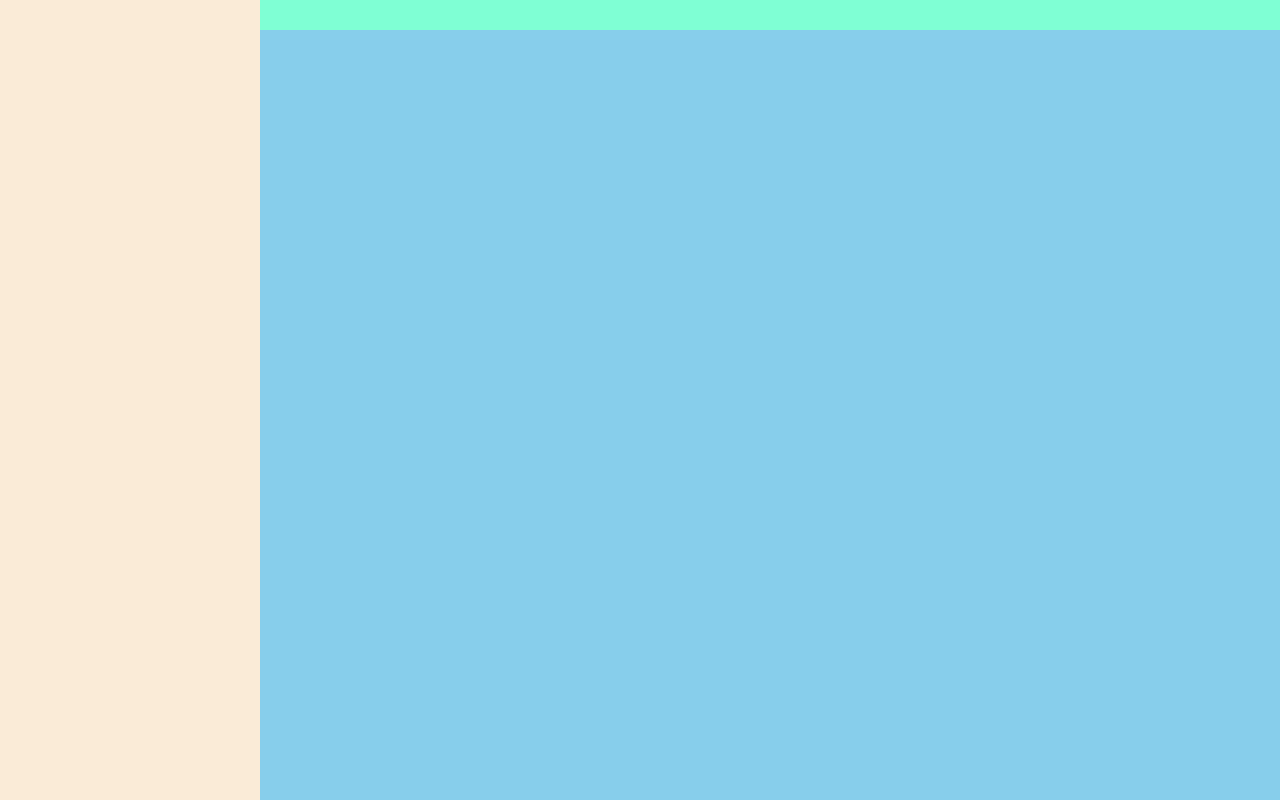
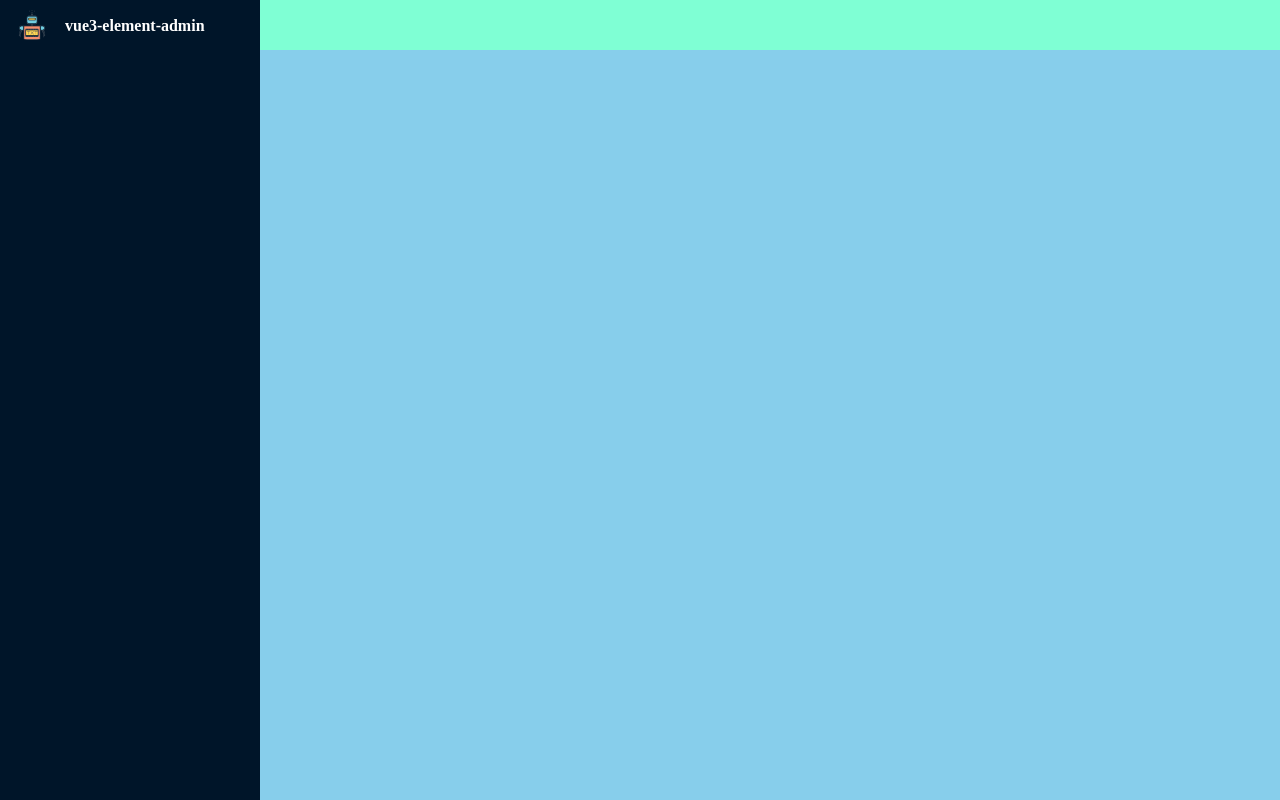
Before and after one commit to pete-li/vue3-element-admin, a Vue app: page / in a window 1280 px wide. Built offline with nearby package versions, Linux system fonts and the light colour scheme.

Commit message:
feat: logo component

```diff
--- a/src/views/layout/index.vue
+++ b/src/layout/index.vue
@@ -1,7 +1,9 @@
 <template>
   <div class="container">
     <!-- 侧边栏 -->
-    <div class="layout_slider"></div>
+    <div class="layout_slider">
+      <logo></logo>
+    </div>
     <!-- 顶部导航栏 -->
     <div class="layout_tabbar"></div>
     <!-- 内容展示区域 -->
@@ -9,7 +11,9 @@
   </div>
 </template>
 
-<script setup lang="ts"></script>
+<script setup lang="ts">
+import logo from '@/layout/logo/index.vue'
+</script>
 
 <style lang="scss" scoped>
 .container {
@@ -19,7 +23,7 @@
   .layout_slider {
     width: $base-menu-width;
     height: 100vh;
-    background-color: antiquewhite;
+    background-color: $base-menu-background;
   }
 
   .layout_tabbar {
@@ -34,7 +38,7 @@
     position: absolute;
     width: calc(100% - $base-menu-width);
     height: calc(100% - $base-tabbar-height);
-    background-color: $base-menu-background;
+    background-color: skyblue;
     top: $base-tabbar-height;
     left: $base-menu-width;
     padding: 20px;
--- /dev/null
+++ b/src/layout/logo/index.vue
@@ -0,0 +1,43 @@
+<template>
+  <div class="logo">
+    <img :src="setting.logo" alt="logo" />
+    <span>{{ setting.title }}</span>
+  </div>
+</template>
+
+<script setup lang="ts">
+import setting from '@/setting.ts'
+</script>
+
+<style lang="scss" scoped>
+.logo {
+  width: 90%;
+  height: $base-menu-logo-height;
+  display: flex;
+  align-items: center;
+  color: white;
+  font-weight: 700;
+  padding-left: 17px;
+  flex-wrap: nowrap; /* 不允许换行 */
+  overflow: hidden;
+
+  img {
+    display: inline-block;
+    width: 30px;
+    height: 30px;
+    border-radius: 10px;
+  }
+
+  span {
+    display: inline-block;
+    height: 32px;
+    margin: 2px 0 0 18px;
+    overflow: hidden;
+    font-size: $base-logo-title-fontSize;
+    font-weight: 600;
+    line-height: 32px;
+    text-overflow: ellipsis;
+    white-space: nowrap;
+  }
+}
+</style>
--- a/src/router/routes.ts
+++ b/src/router/routes.ts
@@ -7,7 +7,7 @@ export const constantRoutes = [
   {
     path: '/',
     name: 'home',
-    component: () => import('@/views/layout/index.vue'),
+    component: () => import('@/layout/index.vue'),
   },
   {
     path: '/404',
--- /dev/null
+++ b/src/setting.ts
@@ -0,0 +1,4 @@
+export default {
+  title: 'vue3-element-admin',
+  logo: 'logo.png', //它自动在public/这个目录下找
+}
--- a/src/styles/variable.scss
+++ b/src/styles/variable.scss
@@ -1,5 +1,7 @@
 // $base-color: red
 
-$base-menu-width: 260px;
-$base-tabbar-height: 30px;
-$base-menu-background: skyblue;
+$base-menu-width: 260px; // 侧边栏的宽度
+$base-tabbar-height: 50px; //顶部菜单栏高度
+$base-menu-background: #001529; //菜单背景色
+$base-menu-logo-height: 50px; // 左侧logo高度
+$base-logo-title-fontSize: 16px; // 左侧logo文字大小
```
Also changed, not shown: tsconfig.json (+15 -6 lines), public/logo.png (added).
